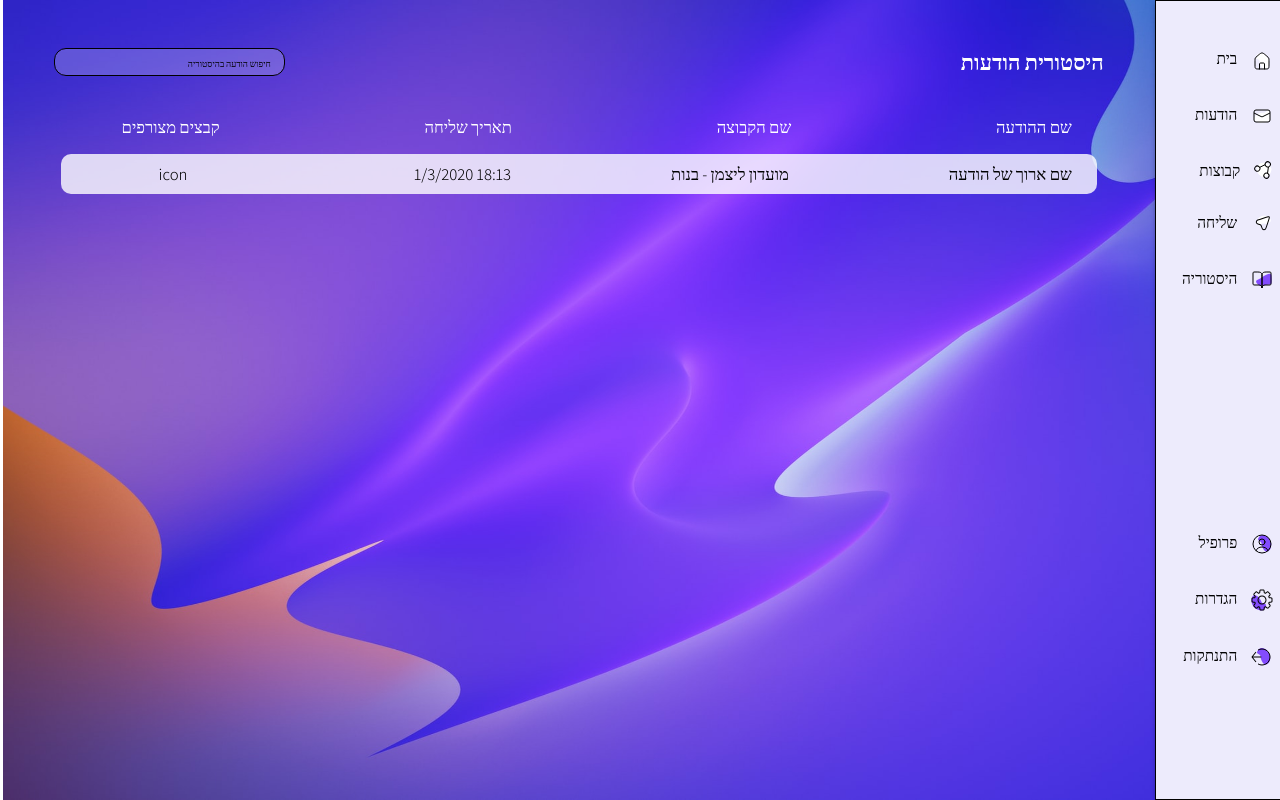
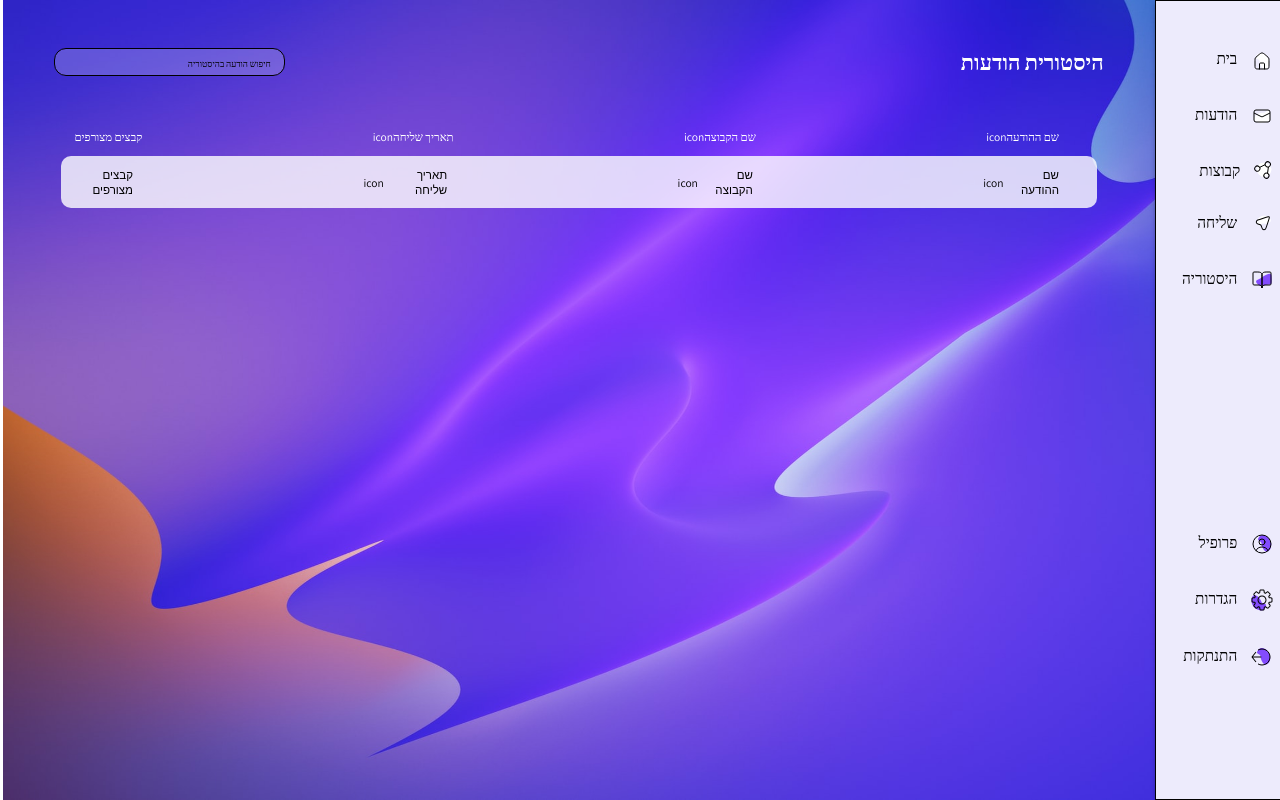
Before and after one commit to aariell0045/ws-project-front, a React (Create React App) app: page /HistoryList in a window 1280 px wide. Built offline with nearby package versions, Linux system fonts and the light colour scheme.

Commit message:
history-page-rebase

```diff
--- a/src/components/history-list/history-list.component.jsx
+++ b/src/components/history-list/history-list.component.jsx
@@ -17,47 +17,42 @@ function HistoryList() {
 				</div>
 			</header>
 
-			<div className='history-list-header-container-warpper'>
-				<div className='history-list-header-container'>
-					<div className='history-list-header-warpper'>
-						<p
-							style={{ paddingRight: "2vw" }}
-							className='history-list-header-content'
-						>
-							שם ההודעה
-						</p>
+			<div className='history-page-list-container-header'>
+				<div className='history-page-list-item-header'>
+					<div className='history-page-list-first-item history-page-list-content-item-warpper-header'>
+						<p className='history-page-content-header'>שם ההודעה</p>
+						<span className='history-page-icon-header'>icon</span>
 					</div>
-					<div className='history-list-header-warpper'>
-						<p className='history-list-header-content'>שם הקבוצה</p>
+					<div className='history-page-list-second-item history-page-list-content-item-warpper-header'>
+						<p className='history-page-content-header'>שם הקבוצה</p>
+						<span className='history-page-icon-header'>icon</span>
 					</div>
-					<div className='history-list-header-warpper'>
-						<p className='history-list-header-content'>תאריך שליחה</p>
+					<div className='history-page-list-threed-item history-page-list-content-item-warpper-header'>
+						<p className='history-page-content-header'>תאריך שליחה</p>
+						<span className='history-page-icon-header'>icon</span>
 					</div>
-					<div className='history-list-header-warpper'>
-						<p className='history-list-header-content'>קבצים מצורפים</p>
+					<div className='history-page-list-four-item history-page-list-content-item-warpper-header'>
+						<p className='history-page-content-header'>קבצים מצורפים</p>
 					</div>
 				</div>
 			</div>
-			<div className='history-list-container'>
-				<div className='history-list-item'>
-					<div className='history-list-item-warpper history-list-item-warpper-1'>
-						<p className='history-list-item-content history-list-item-content-first-item'>
-							שם ארוך של הודעה
-						</p>
+
+			<div className='history-page-list-container'>
+				<div className='history-page-list-item'>
+					<div className='history-page-list-first-item history-page-list-content-item-warpper'>
+						<p className='history-page-content'>שם ההודעה</p>
+						<span className='history-page-icon'>icon</span>
 					</div>
-					<div className='history-list-item-warpper history-list-item-warpper-2 '>
-						<p className='history-list-item-content history-list-item-content-second'>מועדון ליצמן - בנות</p>
+					<div className='history-page-list-second-item history-page-list-content-item-warpper '>
+						<p className='history-page-content'>שם הקבוצה</p>
+						<span className='history-page-icon'>icon</span>
 					</div>
-					<div className='history-list-item-warpper history-list-item-warpper-3 '>
-						<p className='history-list-item-content history-list-item-content-threed'> 18:13 1/3/2020</p>
+					<div className='history-page-list-threed-item history-page-list-content-item-warpper '>
+						<p className='history-page-content'>תאריך שליחה</p>
+						<span className='history-page-icon'>icon</span>
 					</div>
-					<div className='history-list-item-warpper history-list-item-warpper-4 '>
-						<p
-
-							className='history-list-item-content history-list-item-content-last-item'
-						>
-							icon
-						</p>
+					<div className='history-page-list-four-item history-page-list-content-item-warpper '>
+						<p className='history-page-content'>קבצים מצורפים</p>
 					</div>
 				</div>
 			</div>
--- a/src/components/history-list/history-list.styles.css
+++ b/src/components/history-list/history-list.styles.css
@@ -51,84 +51,93 @@
 	color: #000000;
 }
 
-.history-list-container {
+.history-page-list-container {
 	width: 100%;
-	height: 80vh;
+	height: 75vh;
 	display: flex;
+	justify-content: flex-start;
 	flex-direction: column;
 	align-items: center;
 	gap: 1vh;
 	overflow-y: scroll;
 }
 
-.history-list-container::-webkit-scrollbar {
+.history-page-list-container::-webkit-scrollbar {
 	width: 0px;
 }
 
-.history-list-header-container {
+.history-page-list-item {
+	width: 90%;
+	height: 6.5vh;
+	background: rgba(255, 255, 255, 0.8);
+	border-radius: 10px;
 	display: flex;
-	width: 90%;
 	justify-content: flex-start;
-	gap: 16vw;
-	height: fit-content;
-	padding-top: 5vh;
+	gap: 18vw;
+	min-height: 6.5vh;
 }
 
-.history-list-header-content {
+.history-page-list-content-item-warpper {
+	display: flex;
+	justify-content: space-evenly;
+	align-items: center;
+}
+
+.history-page-list-first-item {
+	margin-right: 3vw;
+}
+
+.history-page-content {
+	font-size: 0.9vw;
+}
+
+.history-page-icon {
+	font-size: 0.9vw;
+}
+
+.history-page-list-container-header {
+	width: 100%;
+	height: 5vh;
+	display: flex;
+	justify-content: center;
+	margin-top: 5vh;
+}
+
+.history-page-list-item-header {
+	width: 90%;
+	height: 5vh;
+	border-radius: 10px;
+	display: flex;
+	justify-content: flex-start;
+	gap: 18vw;
+	min-height: 5vh;
+	/* background-color: none; */
+}
+
+.history-page-list-content-item-warpper-header {
+	display: flex;
+	justify-content: space-evenly;
+	align-items: center;
+}
+
+.history-page-list-first-item-header {
+	margin-right: 3vw;
+}
+
+.history-page-content-header {
+	font-size: 0.9vw;
 	font-family: Assistant;
 	font-style: normal;
 	font-weight: normal;
-	font-size: 1.3vw;
-
-	text-align: right;
 
 	color: #ffffff;
 }
 
-.history-list-item {
-	width: 90%;
-	background: rgba(255, 255, 255, 0.8);
-	border-radius: 10px;
-	height: 5vh;
-	align-items: center;
-	min-height: 5vh;
-	display: flex;
-	/* width: 90%; */
-	justify-content: flex-start;
-	gap: 12vw;
-	/* height: fit-content; */
-	/* padding-top: 5vh; */
-	direction: rtl;
-}
-
-.history-list-item-warpper {
+.history-page-icon-header {
+	font-size: 0.9vw;
 	font-family: Assistant;
 	font-style: normal;
-	font-weight: 300;
-	font-size: 1.3vw;
-	text-align: right;
-	color: #000000;
+	font-weight: normal;
+
+	color: #ffffff;
 }
-
-.history-list-header-container-warpper {
-	width: 100%;
-	display: flex;
-	justify-content: center;
-	padding-bottom: 2vh;
-}
-
-.history-list-item-content-first-item {
-	padding-right: 2vw;
-	font-weight: 400;
-}
-
-.history-list-item-content-last-item {
-	margin-right: 5.7vw;
-}
-.history-list-item-content-threed{
-	margin-right: 0.5vw;
-
-}
-.history-list-item-content-second{
-	margin-right: 0.5vw;
-}
```
